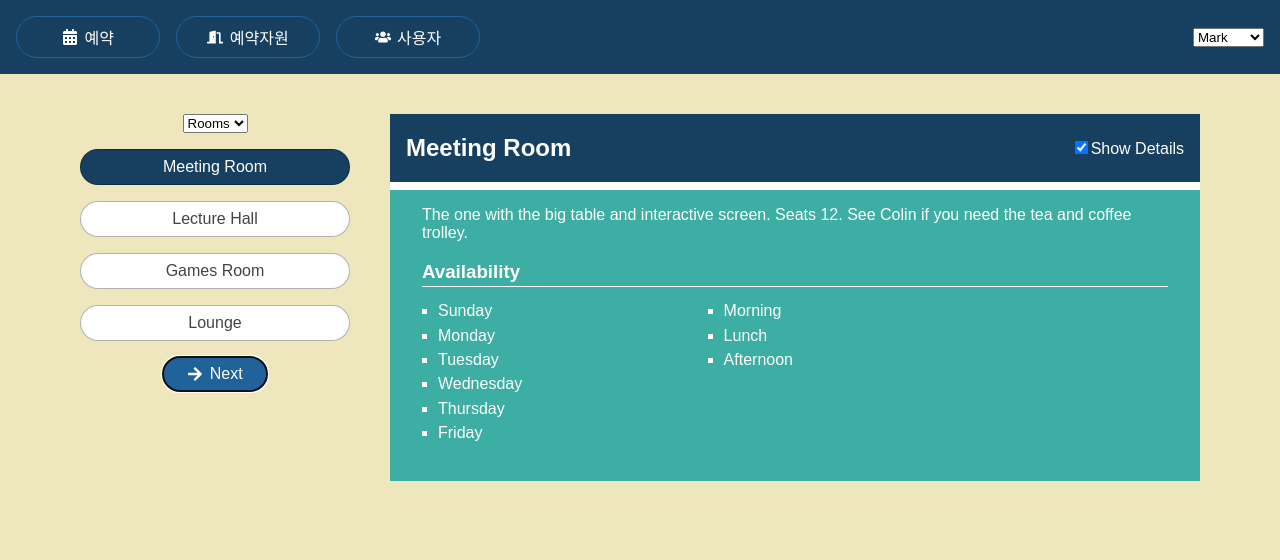
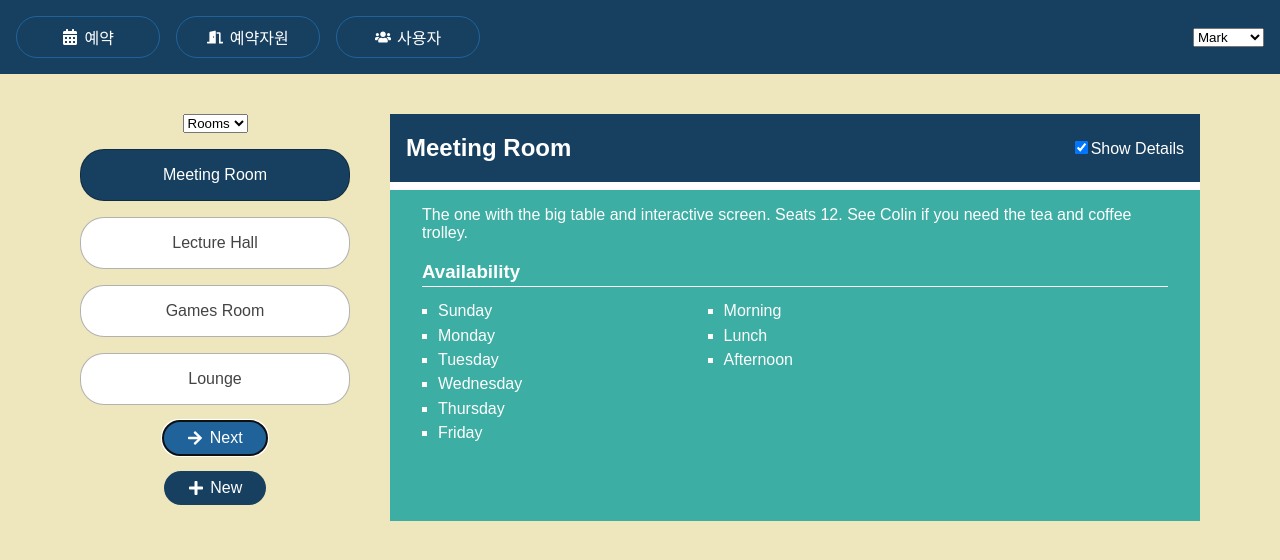
Before and after one commit to kimsohee-around/React-Demo, a React (Vite) app: page /bookables in a window 1280 px wide. Shown: the top 560 px of the page. Built offline with nearby package versions, Linux system fonts and the light colour scheme; data requests are answered from the project's data file.

Commit message:
useParams bookables 적용

```diff
--- a/src/App.jsx
+++ b/src/App.jsx
@@ -44,7 +44,8 @@ function App() {
 
         <Routes>
             <Route path="/bookings" element={<BookingsPage/>}/>
-            <Route path="/bookables" element={<BookablePage/>}/>
+            {/* url 경로를 확장하기 위하여 수정 */}
+            <Route path="/bookables/*" element={<BookablePage/>}/>
             <Route path="/users" element={<UsersPage/>}/>
         </Routes>
 
--- /dev/null
+++ b/src/component/Bookables/BookableNew.jsx
@@ -0,0 +1,6 @@
+export default function BookableNew(){
+
+    return (
+        <></>
+    )
+}
--- a/src/component/Bookables/BookablePage.jsx
+++ b/src/component/Bookables/BookablePage.jsx
@@ -1,9 +1,15 @@
+import { Route, Routes } from "react-router-dom";
 import BookablesView from "./BookablesView.jsx"
+import BookableNew from "./BookableNew.jsx";
 
 export default function BookablesPage () {
     return (
-        <main className="bookables-page">
-            <BookablesView/>
-        </main>
+        <Routes>
+            {/* id 식별값을 경로에 포함시키기(rest api 방식) */}
+            <Route path="/:id" element={<BookablesView/>} />
+            <Route path="/" element={<BookablesView/>}  />
+          {/*   <Route path="/:id/edit" element={<BookableEdit />} />  */}
+            <Route path="/new" element={<BookableNew/>} />
+        </Routes>
     );
 }
--- a/src/component/Bookables/BookablesList.jsx
+++ b/src/component/Bookables/BookablesList.jsx
@@ -3,39 +3,32 @@ import {FaArrowRight} from "react-icons/fa";
 import Spinner from "../UI/Spinner.jsx";
 import loadData from "../utils/api.js";
 import useFetch from "../utils/useFetch.js";
+import { Link, useNavigate } from "react-router-dom";
 
 // bookables 는 전체 목록, bookable 은 목록 중에 선택한 하나의 객체를 컴포넌트 프롭으로 받음.
-//자식 컴포넌트에서 부모컴포넌트가 전달한 state 변수를 props 로 받음.
-export default function BookablesList ({bookable, setBookable}) {
-
-    //커스텀 훅
-    // useFetch 결과 data 프로퍼티 값은 bookables 변수에 할당,
-    // data 프로퍼티 없으면 빈 배열 []
-    const {data:bookables=[], status, error} = useFetch(
-        "http://localhost:3001/bookables"
-    )
+export default function BookablesList ({bookable, bookables,getUrl}) {
 
     const group = bookable?.group;
     const bookablesInGroup = bookables.filter(b => b.group === group);
     const groups = [...new Set(bookables.map(b => b.group))];
 
-    //데이터를 fetch 후 bookables 가 저장되면 첫번째 것으로 bookable 설정
-    useEffect(() => {
-        setBookable(bookables[0])
-    }, [bookables]);
+    const navigate = useNavigate();
 
     function changeGroup (e) {
         const bookablesInSelectedGroup = bookables.filter(
             b => b.group === e.target.value
         );
-        setBookable(bookablesInSelectedGroup[0]);
+        // setBookable(bookablesInSelectedGroup[0]);
+        navigate(getUrl(bookablesInSelectedGroup[0].id));
+        // 단순히 상태값을 바꾸는 것이 아니고 새로운 url 로 요청을 보낸다.
     }
 
     function nextBookable () {
         const i = bookablesInGroup.indexOf(bookable);
         const nextIndex = (i + 1) % bookablesInGroup.length;
         const nextBookable = bookablesInGroup[nextIndex];
-        setBookable(nextBookable);
+        // setBookable(nextBookable);
+        navigate(getUrl(nextBookable.id));
     }
 
     if (status === "error") {
@@ -53,18 +46,18 @@ export default function BookablesList ({bookable, setBookable}) {
             </select>
 
             <ul className="bookables items-list-nav">
-                {/* 기존 코드 (b,i) 인자를 받아서 i 인덱스 상태를 변경함*/}
                 {bookablesInGroup.map(b => (
                     <li
                         key={b.id}
                         className={b.id === bookable.id ? "selected" : null}
                     >  {/* 순서2) 재렌더링 css 변경. bookalble 은 새로운 상태값*/}
-                        <button
+                        <Link
+                            to={getUrl(b.id)}
                             className="btn"
-                            onClick={() => setBookable(b)}
-                        >  {/* 순서 1) bookable 상태를 변경  */}
+                            replace={true}
+                        >   {/* 순서1) b.id 값을 경로 파라미터로 하여 새로운 요청 보내기 */}
                             {b.title}
-                        </button>
+                        </Link>
                     </li>
                 ))}
             </ul>
--- a/src/component/Bookables/BookablesView.jsx
+++ b/src/component/Bookables/BookablesView.jsx
@@ -1,17 +1,54 @@
+import { Link, useParams } from "react-router-dom";
+import useFetch from "../utils/useFetch.js";
 import BookableDetails  from "./BookableDetails.jsx";
 import BookablesList from "./BookablesList.jsx";
-import {useState} from "react";
+import { FaPlus } from "react-icons/fa";
+import PageSpinner from "../UI/PageSpinner.jsx";
 
 export default function BookablesView () {
-    // 부모 BookablesView 컴포넌트가 state 변수 선언하고
-    // 자식 BookablesList, BookableDetails 컴포넌트에게 프롭스(props) 전달함.
-    const [bookable, setBookable] = useState();
+
+    const {data: bookables = [], status, error} = useFetch(
+        "http://localhost:3001/bookables"
+    );
+
+    // useParams : url 경로에서 모든 파라미터 값을 저장한 객체를 반환한다.
+    const {id} = useParams();
+    console.log('- bookables id',typeof id)   // bookables 의 id는 문자열
+    console.log('- BookablesView bookables-',bookables)
+
+    // url 경로에서 가져온 id 값과 bookables 의 id가 같은 것을 bookable 에 저장
+    const bookable = bookables.find(b => b.id === parseInt(id,10)) || bookables[0];
+
+    if (status === "error") {
+        return <p>{error.message}</p>
+    }
+
+    if (status === "loading") {
+        return <PageSpinner/>
+    }
+
     return (
-        <>
-             {/*자식 컴포넌트에서 state 변수값 변경할 수 있도록 변경함수도 전달합니다.*/}
-            <BookablesList bookable={bookable} setBookable={setBookable}/>
-            <BookableDetails bookable={bookable}/>
-        </>
+        <main className="bookables-page">
+        <div>
+            <BookablesList
+                bookable={bookable}
+                bookables={bookables}
+                getUrl={id => `/bookables/${id}`}
+            />
+
+            <p className="controls">
+                <Link
+                    to="/bookables/new"
+                    replace={true}
+                    className="btn">
+                    <FaPlus/>
+                    <span>New</span>
+                </Link>
+            </p>
+        </div>
+
+        <BookableDetails bookable={bookable}/>
+    </main>
     );
     //bookable state 상태 변화는 자식 컴포넌트에서 발생하고
     //   변경된 상태를 부모에게로 전달. - BookablesList 형제 컴포넌트 BookableDetails
```
Also changed, not shown: 2 other files (tests, documents, lock files or other folders).
